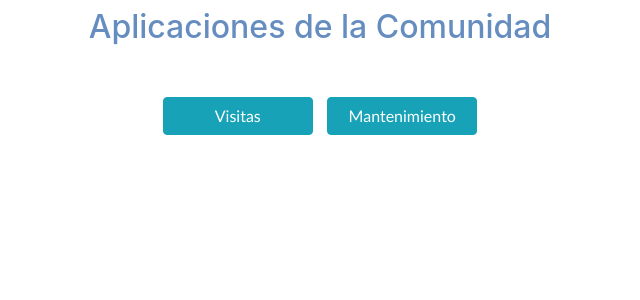
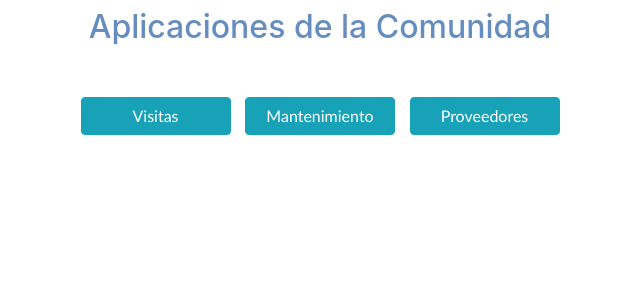
Before and after one commit to juanfer1109/qm, a Django app: page /comunidad/ in a window 1280 px wide. Shown: the part 54-354 px from the top of the page, without its empty margins (320-960 px from the left). Run offline with Django 4.2, Linux system fonts and the light colour scheme; a user stored in the database is signed in; data comes from the database, SQL or seed files in the repository; both versions use the stored data as it was after the commit; parts of the project's set-up code (start-up, migrations or seed data) failed here and were passed over; some libraries are stand-ins or nearby versions.

Commit message:
listado proveedores

```diff
--- a/home/templates/home/comunidad.html
+++ b/home/templates/home/comunidad.html
@@ -16,5 +16,10 @@
                 Mantenimiento
             </button>
         </form>
+        <form action="{% url 'mtto.lista_proveedores' %}" style="display: inline;">
+            <button class="btn btn-info" style="width: 150px;">
+                Proveedores
+            </button>
+        </form>
     </div>
 {% endblock %}
--- a/mtto/templates/mtto/listado_proveedores.html
+++ b/mtto/templates/mtto/listado_proveedores.html
@@ -1,5 +1,6 @@
 {% extends 'base.html' %}
 {% load static %}
+{% load phonenumber_filters %}
     {% block title %} - Lista Proveedores {% endblock %}
     {% block body %}
 
@@ -27,7 +28,7 @@
             <tr>
                 <td style="width: 20px;">{{ supplier.name }}</td>
                 <td>{{ supplier.address }}</td>
-                <td>{{ supplier.phone_number }}</td>
+                <td>{{ supplier.phone_number|lower|phonenumber }}</td>
                 <td>{{ supplier.contact }}</td>
             </tr>
             {% endfor %}
--- a/mtto/urls.py
+++ b/mtto/urls.py
@@ -10,4 +10,5 @@ urlpatterns = [
     path('crear-mtto/<int:pk>', views.crearMtto, name='mtto.crear_mtto'),
     path('crear-proveedor/', views.crearProveedor, name='mtto.crear_proveedor'),
     path('proveedor/<int:pk>/', views.verProveedor, name='mtto.proveedor'),
+    path('listaproveedores/', views.listadoProveedores, name='mtto.lista_proveedores')
 ]
```
Also changed, not shown: db.sqlite3.
